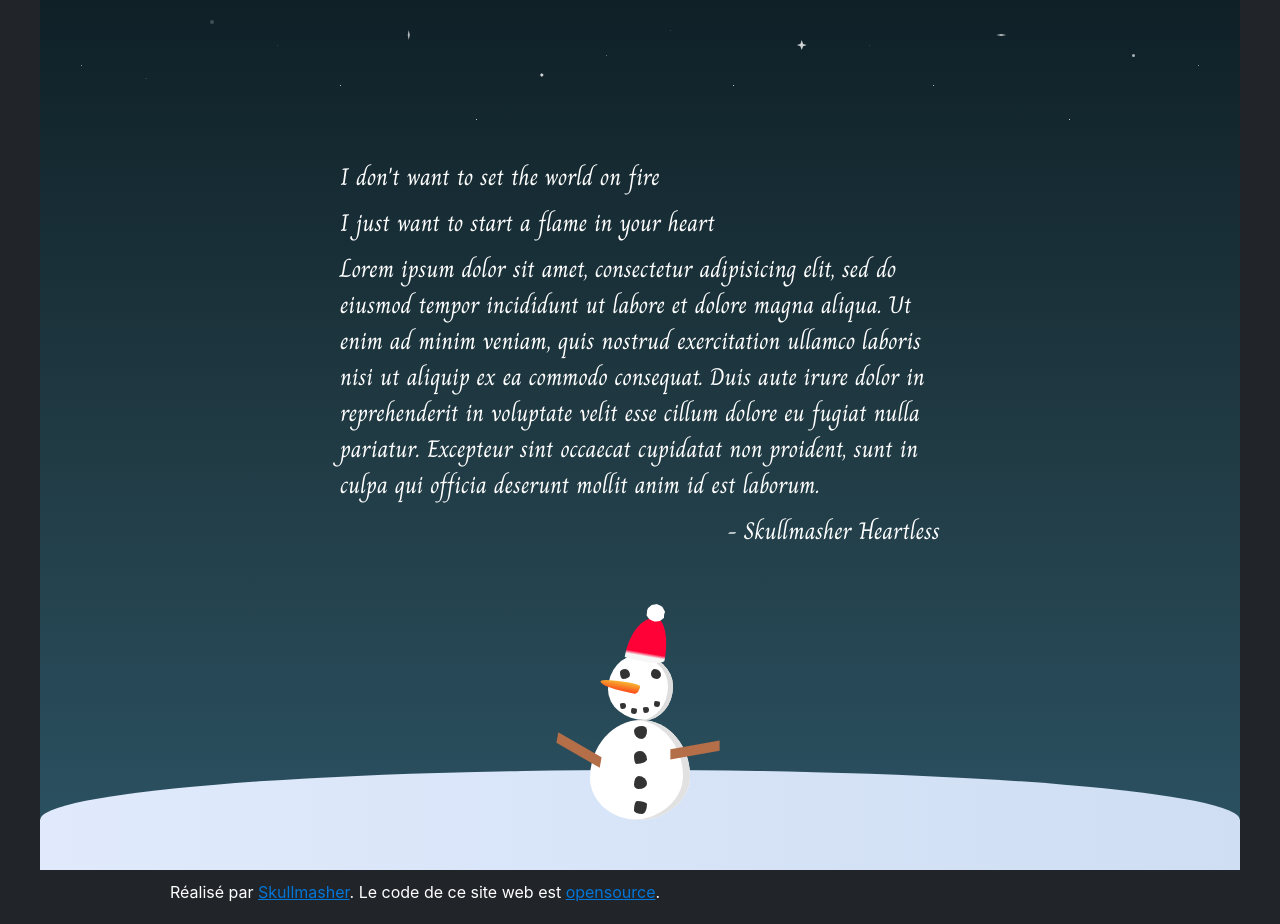
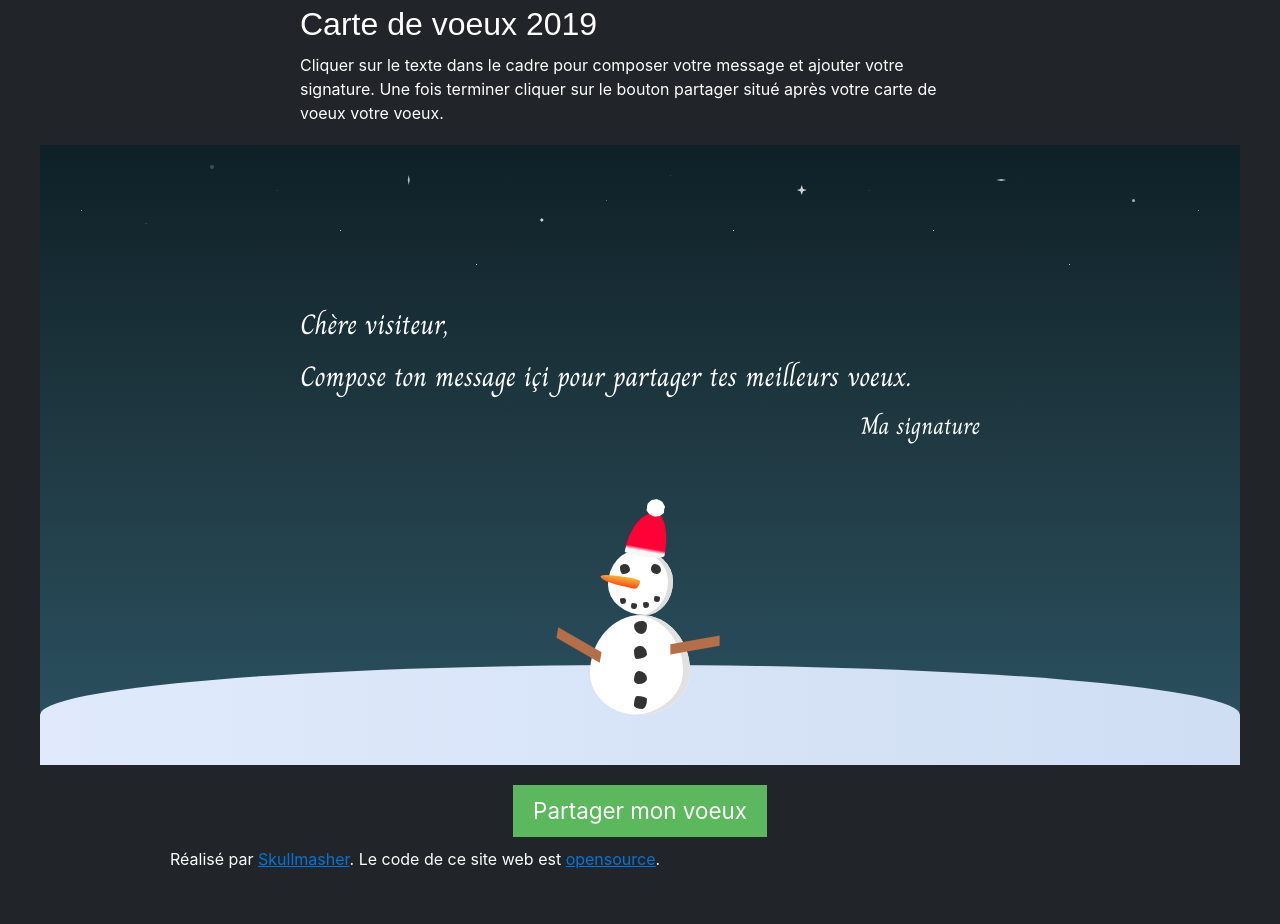
Before and after one commit to SkullMasher/wish-card-2019, a PHP site: page / in a window 1280 px wide. After the commit the page ends 869 px from the top, so only its background shows below. Run offline with PHP 8.4, Linux system fonts and the light colour scheme.

Commit message:
:skull: Add form for future backend stuff

```diff
--- a/app/css/style.css
+++ b/app/css/style.css
@@ -2741,7 +2741,7 @@ button:focus {
 }
 
 .wrapper--small {
-  max-width: 620px;
+  max-width: 700px;
 }
 
 html {
@@ -2754,14 +2754,17 @@ body {
   grid-template-rows: 1fr auto;
 }
 
+.font-charm {
+  font-family: charm;
+}
+
 .place-center {
   display: grid;
   place-items: center;
 }
 
-.vertical-align-center {
-  display: grid;
-  align-items: center;
+.site-hero {
+  margin-bottom: 2rem;
 }
 
 .site-footer {
@@ -2771,7 +2774,10 @@ body {
 }
 
 .wishcard {
-  margin: 0;
+  margin-top: 0;
+  margin-right: 1rem;
+  margin-bottom: 2rem;
+  margin-left: 1rem;
 }
 
 @media (min-width: 768px) {
@@ -2931,17 +2937,24 @@ body {
 .wishcard__message {
   margin-bottom: 1rem;
   font-family: charm;
-  font-size: 2rem;
+  font-size: 2.4rem;
 }
 
 @media (min-width: 576px) {
   .wishcard__message {
-    font-size: 2.4rem;
+    font-size: 2.8rem;
   }
 }
 
 .wishcard__signature {
   text-align: right;
+  font-size: 2rem;
+}
+
+@media (min-width: 576px) {
+  .wishcard__signature {
+    font-size: 2.4rem;
+  }
 }
 
 .wishcard__ground {
--- a/app/index.html
+++ b/app/index.html
@@ -2,13 +2,21 @@
 <html lang="en">
 <head>
 	<meta charset="UTF-8">
-	<meta name="description" content="Personnaliser et partager  votre carte de voex numérique 2018.">
+	<meta name="description" content="Personnaliser et partager  votre carte de voeux 2019.">
 	<meta name="viewport" content="width=device-width, initial-scale=1">
-	<title>Carte de voeux numérique 2018</title>
+	<title>Carte de voeux 2019</title>
 	<link rel="stylesheet" href="css/style.css">
 </head>
 <body>
-  <main class="place-center">
+  <div class="place-center">
+    <div>
+      <header>
+        <div class="site-hero wrapper wrapper--small">
+          <h1>Carte de voeux 2019</h1>
+          <p>Cliquer sur le texte dans le cadre pour composer votre message et ajouter votre signature. Une fois terminer cliquer sur le bouton partager situé après votre carte de voeux votre voeux.</p>
+        </div>
+      </header>
+      <main>
         <div class="wishcard">
           <div class="wishcard__background">
             <header class="wishcard__sky">
@@ -31,16 +39,15 @@
               <div class="wishcard__stars"></div>
               <div class="wishcard__stars"></div>
             </header>
-        <main class="wishcard__message wrapper wrapper--small">
-          <div>
-            <p>I don't want to set the world on fire</p>
-            <p>I just want to start a flame in your heart</p>
-            <p>Lorem ipsum dolor sit amet, consectetur adipisicing elit, sed do eiusmod tempor incididunt ut labore et dolore magna aliqua. Ut enim ad minim veniam,
-              quis nostrud exercitation ullamco laboris nisi ut aliquip ex ea commodo consequat. Duis aute irure dolor in reprehenderit in voluptate velit esse
-            cillum dolore eu fugiat nulla pariatur. Excepteur sint occaecat cupidatat non proident, sunt in culpa qui officia deserunt mollit anim id est laborum.</p>
+            <main class="wrapper wrapper--small">
+              <div class="font-charm">
+                <div class="wishcard__message" contenteditable="">
+                  <p>Chère visiteur,</p>
+                  <p>Compose ton message içi pour partager tes meilleurs voeux.</p>
                 </div>
-          <div class="wishcard__signature">
-            <p>- <span>Skullmasher Heartless</span></p>
+                <div class="wishcard__signature" contenteditable="">
+                  <p>Ma signature</p>
+                </div>
               </div>
             </main>
             <footer class="wishcard__floor">
@@ -78,7 +85,17 @@
             </footer>
           </div>
         </div>
+        <div class="share-wish">
+          <form>
+
+          </form>
+        </div>
       </main>
+      <footer class="place-center">
+        <button class="btn btn--success btn--big">Partager mon voeux</button>
+      </footer>
+    </div>
+  </div>
   <footer class="site-footer">
     <div class="wrapper">
       <p>Réalisé par <a href="https://skullmasher.io">Skullmasher</a>. Le code de ce site web est <a href="https://github.com/skullmasher/wish-card-2018">opensource</a>.</p>
--- a/app/sass/_shame.scss
+++ b/app/sass/_shame.scss
@@ -9,14 +9,17 @@ body {
   grid-template-rows: 1fr auto;
 }
 
+.font-charm {
+  font-family: charm;
+}
+
 .place-center {
   display: grid;
   place-items: center;
 }
 
-.vertical-align-center {
-  display: grid;
-  align-items: center;
+.site-hero {
+  margin-bottom: $spacer-medium;
 }
 
 .site-footer {
--- a/app/sass/components/_wishcard.scss
+++ b/app/sass/components/_wishcard.scss
@@ -1,5 +1,8 @@
 .wishcard {
-  margin: 0;
+  margin-top: 0;
+  margin-right: $spacer-small;
+  margin-bottom: $spacer-medium;
+  margin-left: $spacer-small;
 
   @include respond-to("medium-up") {
     width: $medium;
@@ -150,11 +153,12 @@
   &__message {
     margin-bottom: $spacer-small;
     font-family: charm;
-    @include font-size(h3);
+    @include font-size(h2);
   }
 
   &__signature {
     text-align: right;
+    @include font-size(h3);
   }
 
   &__ground {
--- a/app/sass/objects/_wrappers.scss
+++ b/app/sass/objects/_wrappers.scss
@@ -1,4 +1,4 @@
-$wrapper-width-small: 620px;
+$wrapper-width-small: 700px;
 $wrapper-width-default: 960px;
 
 .wrapper {
```
Also changed, not shown: app/css/style.map.css, app/img/adam-chang-231299-unsplash.jpg (added). Lines whose indentation alone changed are shown as unchanged.
